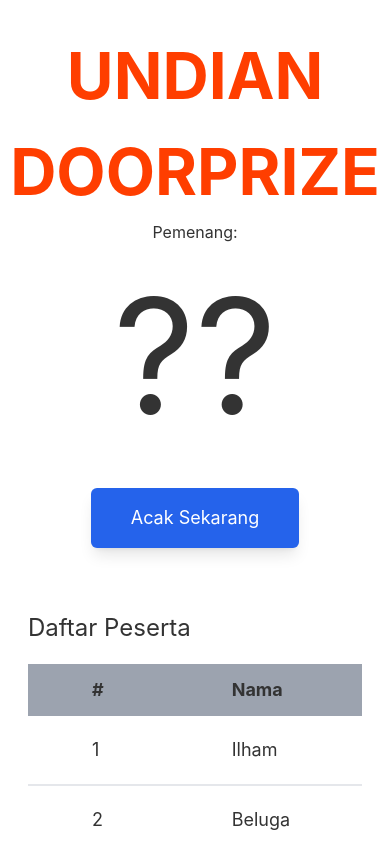
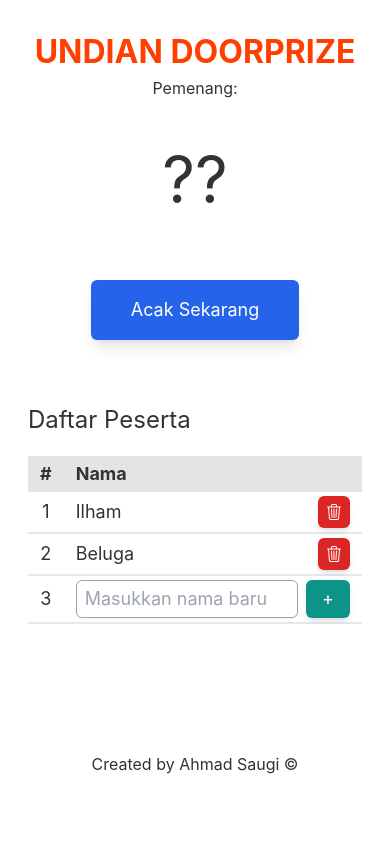
Before and after one commit to zuramai/doorprize-winner, a Svelte app: page / in a window 390 px wide. Shown: the top 844 px of the page. Built offline with nearby package versions, Linux system fonts and the light colour scheme.

Commit message:
fix: responsive design

```diff
--- a/src/App.svelte
+++ b/src/App.svelte
@@ -79,9 +79,9 @@
 	<div class="text-center">
 		<h1 class='title font-bold text-red-600 mt-5'>UNDIAN DOORPRIZE</h1>
 		<p> Pemenang:</p>
-		<h1 class='pemenang text-5xl my-8' class:text-green-500={win==true}>{winner}</h1>
+		<h1 class='pemenang  my-8' class:text-green-500={win==true}>{winner}</h1>
 		{#if win==true}
-			<p class="text-center text-green-500 text-5xl">Menang!</p>
+			<p class="text-center text-green-500 ">Menang!</p>
 		{/if}
 		{#if !searchingWinner}
 		<button  class="mt-5 px-10 py-4 text-lg bg-blue-600 shadow-lg border-0 rounded-md text-white hover:bg-blue-700 hover:shadow-xl transition duration-150" on:click={acak}>Acak Sekarang</button>
@@ -104,20 +104,22 @@
 					<tr>
 						<td>{i+1}</td>
 						<td>{participant}</td>
-						<td>
-							<button class="px-5 py-2 bg-red-600 shadow-md border-0 rounded-md text-white hover:bg-red-700 hover:shadow-lg transition duration-150" on:click={() => deleteParticipant(participant)}>Hapus</button>
+						<td class="flex justify-end">
+							<button class="px-2 py-2 bg-red-600 shadow-md border-0 rounded-md text-white text-right hover:bg-red-700 hover:shadow-lg transition duration-150" on:click={() => deleteParticipant(participant)}>
+								<svg xmlns="http://www.w3.org/2000/svg" width="16" height="16" fill="currentColor" class="bi bi-trash3" viewBox="0 0 16 16">
+									<path d="M6.5 1h3a.5.5 0 0 1 .5.5v1H6v-1a.5.5 0 0 1 .5-.5ZM11 2.5v-1A1.5 1.5 0 0 0 9.5 0h-3A1.5 1.5 0 0 0 5 1.5v1H2.506a.58.58 0 0 0-.01 0H1.5a.5.5 0 0 0 0 1h.538l.853 10.66A2 2 0 0 0 4.885 16h6.23a2 2 0 0 0 1.994-1.84l.853-10.66h.538a.5.5 0 0 0 0-1h-.995a.59.59 0 0 0-.01 0H11Zm1.958 1-.846 10.58a1 1 0 0 1-.997.92h-6.23a1 1 0 0 1-.997-.92L3.042 3.5h9.916Zm-7.487 1a.5.5 0 0 1 .528.47l.5 8.5a.5.5 0 0 1-.998.06L5 5.03a.5.5 0 0 1 .47-.53Zm5.058 0a.5.5 0 0 1 .47.53l-.5 8.5a.5.5 0 1 1-.998-.06l.5-8.5a.5.5 0 0 1 .528-.47ZM8 4.5a.5.5 0 0 1 .5.5v8.5a.5.5 0 0 1-1 0V5a.5.5 0 0 1 .5-.5Z"/>
+								</svg>
+							</button>
 						</td>
 					</tr>
 					{/each}
 					<tr>
 						<td>{participants.length+1}</td>
-						<td>
-							<form on:submit|preventDefault="{addParticipant}">
-								<input type="text" on:keydown={e => validateLength(e,20)} required placeholder="Masukkan nama baru" class='px-2 py-1 rounded-md border-gray-400 shadow-sm' bind:value={addParticipantName}>
-								<button type="submit" class="px-2 py-1 bg-teal-600 shadow-md border-0 rounded-md text-white hover:bg-teal-700 hover:shadow-lg transition duration-150">+</button>
+						<td colspan="2">
+							<form on:submit|preventDefault="{addParticipant}" class="flex w-full gap-2">
+								<input type="text" on:keydown={e => validateLength(e,20)} required placeholder="Masukkan nama baru" class='px-2 py-1 w-full max-w-[500px] rounded-md border-gray-400 shadow-sm' bind:value={addParticipantName}>
+								<button type="submit" class="px-4 py-1 bg-teal-600 shadow-md border-0 rounded-md text-white hover:bg-teal-700 hover:shadow-lg transition duration-150">+</button>
 							</form>
-						</td>
-						<td>
 						</td>
 					</tr>
 				</tbody>
--- a/src/app.css
+++ b/src/app.css
@@ -4,11 +4,11 @@
 .title {
   color: #ff3e00;
   text-transform: uppercase;
-  font-size: 4em;
+  font-size: clamp(2rem, 5vw, 4rem);
 }
 
 .pemenang {
-  font-size: 10rem;
+  font-size: clamp(4rem, 10vw, 10rem) !important;
 }
 .table tbody tr {
   @apply border-b-2 border-gray-200;
@@ -17,11 +17,15 @@
   @apply bg-gray-100;
 }
 .table tr th {
-  @apply bg-gray-400;
+  @apply bg-zinc-200;
 }
 .table tr th,
 .table tr td {
-  @apply px-3 py-3 text-lg text-left px-16;
+  @apply px-3 py-3 text-lg text-left;
+}
+.table tr th:first-child,
+.table tr td:first-child {
+  @apply text-center;
 }
 
 @media (min-width: 640px) {
@@ -29,3 +33,9 @@
     max-width: none;
   }
 }
+@media (max-width: 767px) {
+  .table tr th,
+  .table tr td {
+    @apply px-3 py-1 text-lg text-left;
+  }
+}
```
